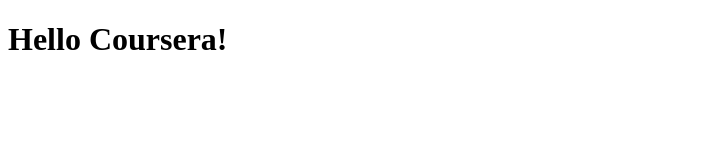
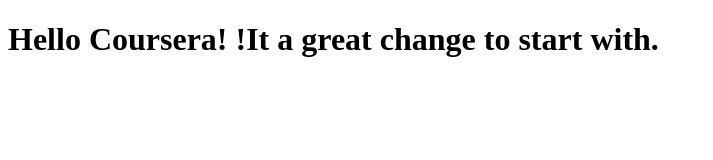
Before and after one commit to kimvo2911/coursera-test, a plain HTML site: page site/index.html in a window 1280 px wide. Shown: the whole page, without its empty margins (0-713 px from the left). Drawn offline with Linux system fonts and the light colour scheme.

Commit message:
change from title to body

```diff
--- a/site/index.html
+++ b/site/index.html
@@ -1,9 +1,9 @@
 <!DOCTYPE html>
 <html>
 <head>
-	<title>Hello Coursera!It a great change to start with</title>
+	<title>Hello Coursera</title>
 </head>
 <body>
-<h1>Hello Coursera!</h1>
+<h1>Hello Coursera! !It a great change to start with.</h1>
 </body>
 </html>
```
